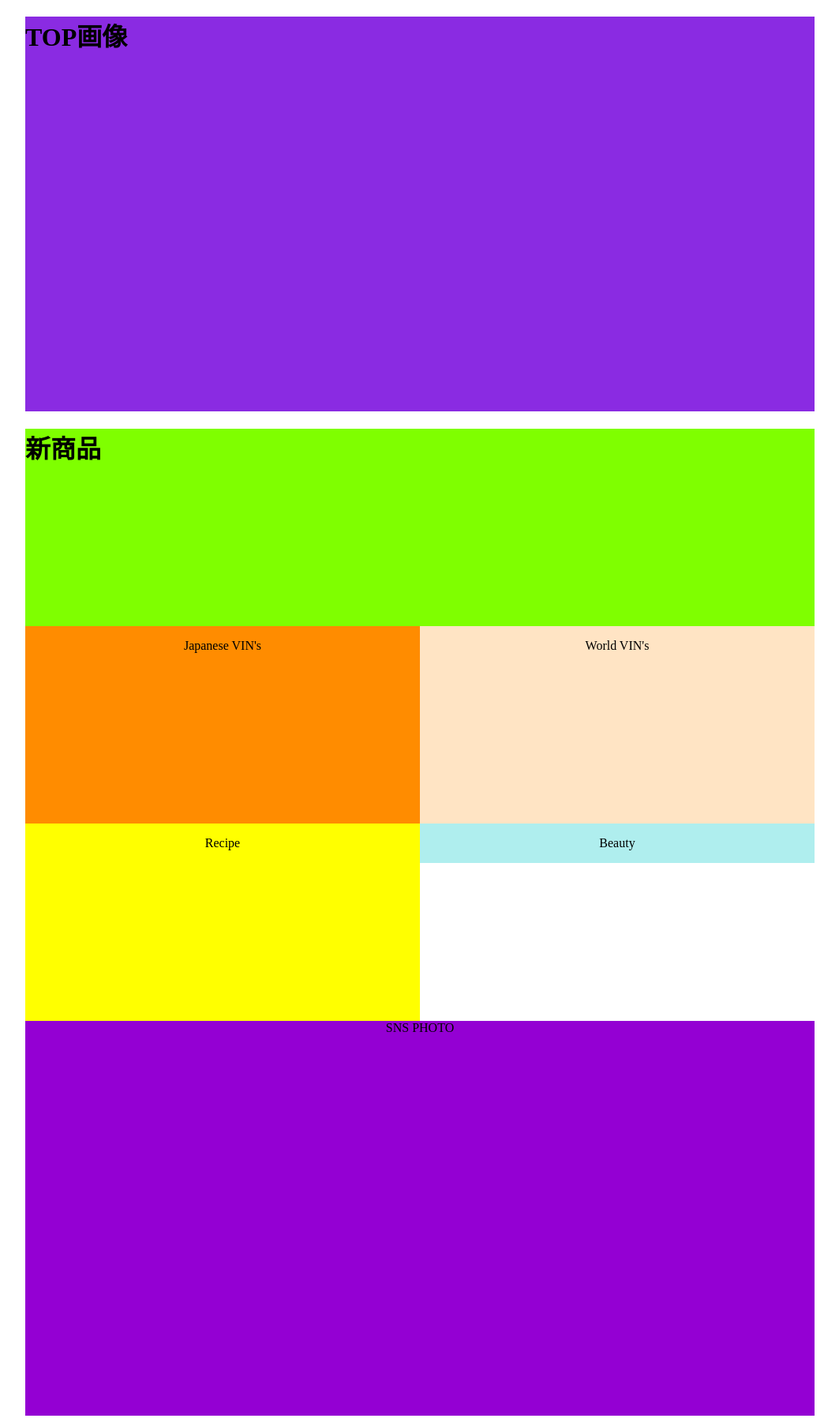
After one commit to jun-itou/smile_seikatu, a CakePHP app: the page made by app/View/Items/index.ctp in a window 1280 px wide. The commit adds this page. Shown: the whole page at 79% size, without its empty margins (108-1171 px from the left). Run offline with PHP 8.4 and a stand-in for CakePHP, Linux system fonts and the light colour scheme; the template is opened without the code that fills it, so the values that code supplies are empty; some libraries are stand-ins or nearby versions.

Commit message:
ItemsController編集 ItemsModel編集 Items/index.ctp編集

```diff
--- /dev/null
+++ b/app/View/Items/index.ctp
@@ -0,0 +1,80 @@
+
+<!DOCTYPE html>
+<html>
+	<head>
+		<meta charset="utf-8">
+		<title>酢まいる生活</title>
+		<link rel="stylesheet" type="reset/css" href="reset.css">
+		<link rel="stylesheet" type="text/css" href="TOP.css">
+	</head>
+	<body>
+		<div class="wrapper">
+			<header>
+				<div class="header">
+					<h1>TOP画像</h1>
+				</div>
+			</header>
+
+			<main>
+				<div class="new_item">
+					<h1>新商品</h1>
+
+					<?
+					foreach($NewItemData as $key => $value):?>
+						<div class="new_item1">
+							<?= $value['Items']['Name'];?>
+						</div>
+					<?endforeach?>
+				</div>
+
+				<div class="japanese_vin">
+					<p>Japanese VIN's</p>
+					<!-- <ul>
+						<li class="li">JAP1</li>
+						<li class="li">JAP2</li>
+						<li class="li">JAP3</li>
+					</ul> -->
+				</div>
+
+				<div class="world_vin">
+					<p>World VIN's</p>
+					<!-- <ul>
+						<li class="li">W1</li>
+						<li class="li">W2</li>
+						<li class="li">W3</li>
+					</ul> -->
+				</div>
+
+				<div class="recipe">
+					<p>Recipe</p>
+				<!-- 	<ul>
+						<li class="li">cooking1</li>
+						<li class="li">cooking2</li>
+						<li class="li">cooking3</li>
+					</ul> -->
+				</div>
+
+
+				<div class="beauty">
+					<p>Beauty</p>
+				<!-- 	<ul>
+						<li class="li">B1</li>
+						<li class="li">B2</li>
+						<li class="li">B3</li>
+					</ul> -->
+				</div>
+
+				<div class="sns_photo">
+					<p>SNS PHOTO</p>
+
+				</div>
+
+			</main>
+
+			<footer>
+
+			</footer>
+
+		</div>
+	</body>
+</html>
--- a/app/View/Layouts/default.ctp
+++ b/app/View/Layouts/default.ctp
@@ -28,6 +28,7 @@ $cakeVersion = __d('cake_dev', 'CakePHP %s', Configure::version())
 	<?php
 		echo $this->Html->meta('icon');
 
+		//echo $this->Html->css('top.css');
 		echo $this->Html->css('cake.generic');
 
 		echo $this->fetch('meta');
--- /dev/null
+++ b/app/webroot/css/top.css
@@ -0,0 +1,99 @@
+.wrapper{
+	background-color: #ffffff;
+	margin:0 auto;
+	width:1000px;
+}
+
+.header{
+	width:1000px;
+	height:500px;
+}
+
+
+li{
+	display: inline-block;
+	margin:50px;
+	list-style: none;
+}
+
+.header{
+	background-color:#8A2BE2;
+}
+
+img{
+	width:150px;
+	height:150px;
+}
+
+.new_item{
+	background-color:#7FFF00;
+	height:250px;
+	width:1000px;
+	/*position: absolute;	*/
+
+	}
+.new_item ul{
+	position: absolute;
+	/*float:left;*/
+}
+
+.new_item1{
+	height: 200px;
+	width:150px;
+	float: left;
+	position: relative;
+
+}
+
+.new_item2{
+	height: 200px;
+	width:150px;
+	float: left;
+	position: relative;
+
+}
+
+.new_item3{
+	height: 200px;
+	width:150px;
+
+}
+
+p{
+text-align:center;
+}
+
+.japanese_vin{
+	background-color:#FF8C00;
+	height:250px;
+	width:500px;
+	float:left;
+
+}
+
+.world_vin{
+	background-color:#FFE4C4;
+		height:250px;
+		width:500px;
+		float:right;
+}
+
+.recipe{
+	background-color:#FFFF00;
+		height:250px;
+		width:500px;
+		float:left;
+}
+
+.beauty{
+	background-color:#AFEEEE;
+	s	height:250px;
+		width:500px;
+		float:right;
+}
+
+.sns_photo{
+	background-color:#9400D3;
+	clear:both;
+	height:500px;
+}
```
Also changed, not shown: app/Controller/ItemsController.php (added, +19 -0 lines), app/Controller/ItemsTablesController.php (deleted, +0 -17 lines), app/Model/Blogs.php (added, +7 -0 lines), app/Model/Items.php (added, +49 -0 lines), app/Model/ItemsTable.php (+41 -2 lines), app/View/ItemsTables/index.ctp (deleted, +0 -73 lines).
